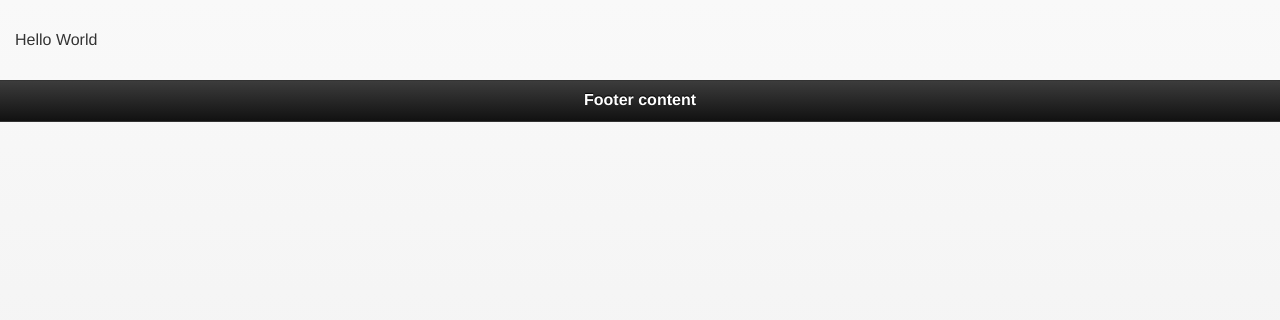
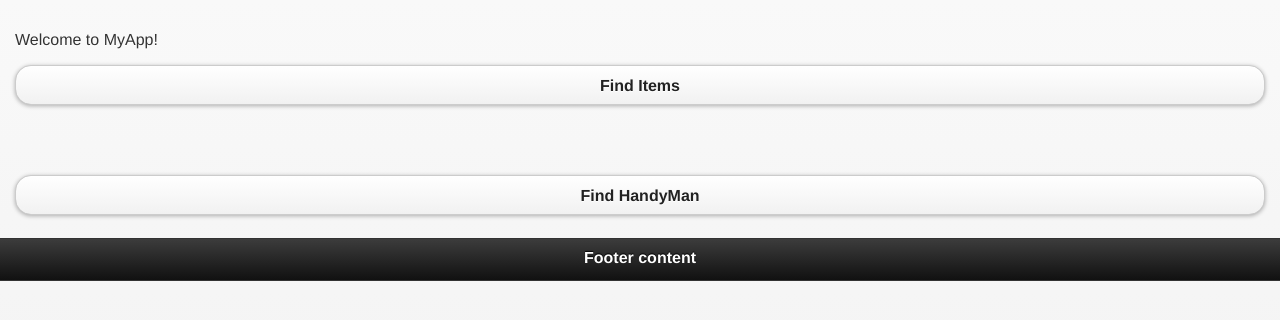
Before and after one commit to sarpomaa/MyFirstApp, a plain HTML site: page index.html in a window 1280 px wide. Drawn offline with Linux system fonts and the light colour scheme.

Commit message:
HomePage

```diff
--- a/index.html
+++ b/index.html
@@ -36,11 +36,18 @@
     	<!-- <div data-role="header">
 
       <div data-role="header">
-    		<h1>Single page</h1>
+        <h1>Header</h1>
       </div><!-- /header -->
 
       <div data-role="content">
-    		<p>Hello World</p>
+        <p>Welcome to MyApp!</p>
+        <form action="Lab 4.html"><input type="submit" value="Find Items"/>
+        </form>
+        <!-- <button>Find Items</button> -->
+        <br><br><br>
+        <form action="Lab 4.html"><input type="submit" value="Find HandyMan"/>
+        </form>
+        <!-- <button>Find HandyMan</button> -->
       </div><!-- /content -->
 
       <div data-role="footer">
```
Lines whose indentation alone changed are shown as unchanged.
